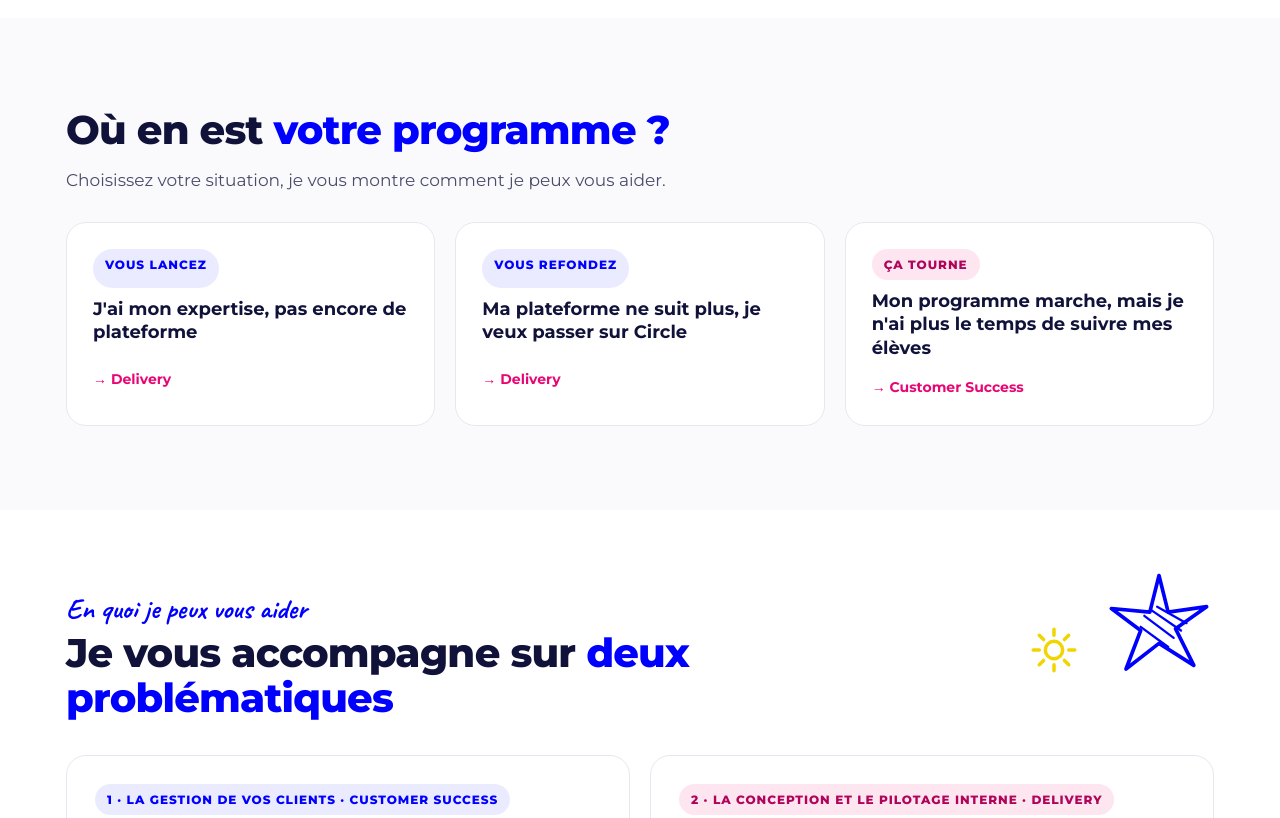
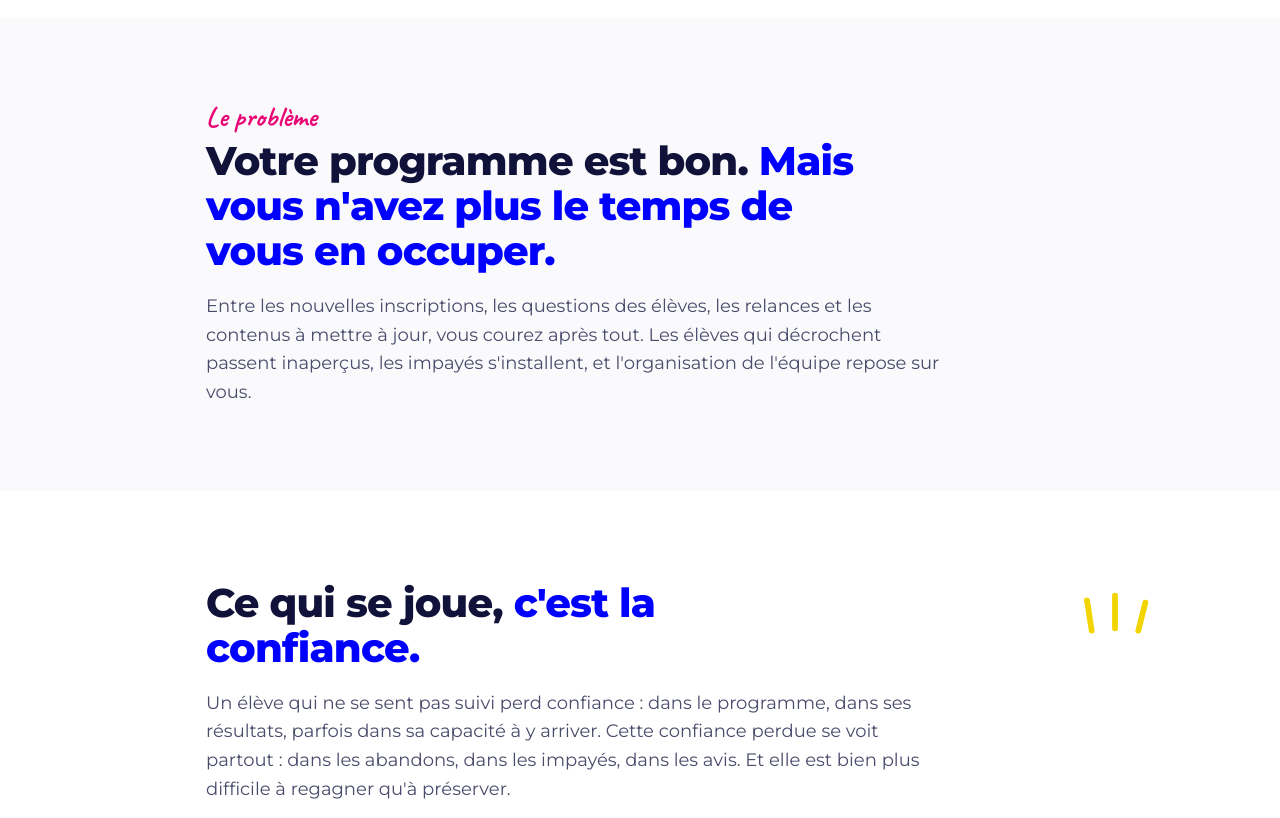
Before and after one commit to auupette-png/aupgroup-site, a plain HTML site: page index.html in a window 1280 px wide. Shown: the part 780-1598 px from the top of the page. Drawn offline with Linux system fonts and the light colour scheme.

Commit message:
Accueil : sections problème et confiance (méthode PAS)
Co-Authored-By: Claude Opus 5.5 <noreply@anthropic.com>
Claude-Session: https://claude.ai/code/session_01DPjho6QodV3efXTLgiaayq

```diff
--- a/index.html
+++ b/index.html
@@ -27,20 +27,23 @@
   <div class="photo"><div class="frame" style="background:#DBDDE1;aspect-ratio:1073/1466"><img alt="Laurette Dubreuil" src="img/photo-hero.jpg"></div></div>
 </header></div>
 
-<section class="soft"><div class="wrap">
-  <h2>Où en est <span class="c">votre programme ?</span></h2>
-  <p class="muted" style="margin:-20px 0 28px;font-size:17px">Choisissez votre situation, je vous montre comment je peux vous aider.</p>
-  <div class="grid3">
-    <a class="situ" href="delivery.html"><span class="tag">Vous lancez</span><h3>J'ai mon expertise, pas encore de plateforme</h3><span class="go">→ Delivery</span></a>
-    <a class="situ" href="delivery.html"><span class="tag">Vous refondez</span><h3>Ma plateforme ne suit plus, je veux passer sur Circle</h3><span class="go">→ Delivery</span></a>
-    <a class="situ" href="customer-success.html"><span class="tag f">Ça tourne</span><h3>Mon programme marche, mais je n'ai plus le temps de suivre mes élèves</h3><span class="go">→ Customer Success</span></a>
-  </div>
+
+<section class="soft"><div class="wrap" style="max-width:900px">
+  <span class="hand f">Le problème</span>
+  <h2 style="margin-bottom:18px">Votre programme est bon. <span class="c">Mais vous n'avez plus le temps de vous en occuper.</span></h2>
+  <p style="font-size:18px;color:var(--ink2);max-width:62ch">Entre les nouvelles inscriptions, les questions des élèves, les relances et les contenus à mettre à jour, vous courez après tout. Les élèves qui décrochent passent inaperçus, les impayés s'installent, et l'organisation de l'équipe repose sur vous.</p>
 </div></section>
 
-<section id="aide"><div class="wrap" style="position:relative">
+<section><div class="wrap" style="max-width:900px;position:relative">
+  <div class="deco" style="right:-60px;top:10px;width:70px"><svg viewBox="0 0 60 40" aria-hidden="true"><path d="M10 34 L6 8 M30 32 L30 4 M50 34 L56 10" stroke="#F2D500" stroke-width="5" stroke-linecap="round"/></svg></div>
+  <h2 style="margin-bottom:18px">Ce qui se joue, <span class="c">c'est la confiance.</span></h2>
+  <p style="font-size:18px;color:var(--ink2);max-width:62ch">Un élève qui ne se sent pas suivi perd confiance : dans le programme, dans ses résultats, parfois dans sa capacité à y arriver. Cette confiance perdue se voit partout : dans les abandons, dans les impayés, dans les avis. Et elle est bien plus difficile à regagner qu'à préserver.</p>
+</div></section>
+
+<section id="aide" class="soft"><div class="wrap" style="position:relative">
   <div class="deco" style="right:16px;top:-24px;width:110px"><svg viewBox="0 0 120 120" aria-hidden="true"><path d="M60 6 L70 46 L112 40 L78 64 L98 104 L60 80 L24 108 L40 66 L8 42 L50 46 Z" fill="none" stroke="#0000FE" stroke-width="4" stroke-linejoin="round"/><path d="M44 50 L76 74 M52 44 L84 66 M40 62 L70 84 M58 40 L90 58" stroke="#0000FE" stroke-width="2.5" stroke-linecap="round"/></svg></div>
   <div class="deco" style="right:150px;top:30px;width:52px"><svg viewBox="0 0 60 60" aria-hidden="true"><circle cx="30" cy="30" r="10" fill="none" stroke="#F2D500" stroke-width="4"/><path d="M30 6 V13 M30 47 V54 M6 30 H13 M47 30 H54 M13 13 L18 18 M42 42 L47 47 M47 13 L42 18 M13 47 L18 42" stroke="#F2D500" stroke-width="4" stroke-linecap="round"/></svg></div>
-  <span class="hand b">En quoi je peux vous aider</span>
+  <span class="hand f">C'est là que j'interviens</span>
   <h2>Je vous accompagne sur <span class="c">deux problématiques</span></h2>
   <div class="grid2">
     <article class="card"><span class="tag">1 · La gestion de vos clients · Customer Success</span><h3>Vos élèves sont suivis, relancés et écoutés</h3>
@@ -49,6 +52,16 @@
     <article class="card f"><span class="tag f">2 · La conception et le pilotage interne · Delivery</span><h3>Votre programme est construit, organisé et prêt à accueillir vos élèves</h3>
       <ul><li>Conception complète si vous partez de zéro : structure du programme, modules, quiz et ressources</li><li>Création de votre plateforme sur Circle : architecture, navigation, mise en page à vos couleurs</li><li>Mise en forme et intégration des modules, quiz et ressources</li><li>Import depuis votre ancienne plateforme</li><li>Création et organisation de la communauté</li><li>Organisation interne : process, outils, rôles de l'équipe</li></ul>
       <div class="more"><span>Mission au forfait</span><a href="delivery.html">Découvrir →</a></div></article>
+  </div>
+</div></section>
+
+<section><div class="wrap">
+  <h2>Où en est <span class="c">votre programme ?</span></h2>
+  <p class="muted" style="margin:-20px 0 28px;font-size:17px">Choisissez votre situation, je vous montre comment je peux vous aider.</p>
+  <div class="grid3">
+    <a class="situ" href="delivery.html"><span class="tag">Vous lancez</span><h3>J'ai mon expertise, pas encore de plateforme</h3><span class="go">→ Delivery</span></a>
+    <a class="situ" href="delivery.html"><span class="tag">Vous refondez</span><h3>Ma plateforme ne suit plus, je veux passer sur Circle</h3><span class="go">→ Delivery</span></a>
+    <a class="situ" href="customer-success.html"><span class="tag f">Ça tourne</span><h3>Mon programme marche, mais je n'ai plus le temps de suivre mes élèves</h3><span class="go">→ Customer Success</span></a>
   </div>
 </div></section>
 
```
